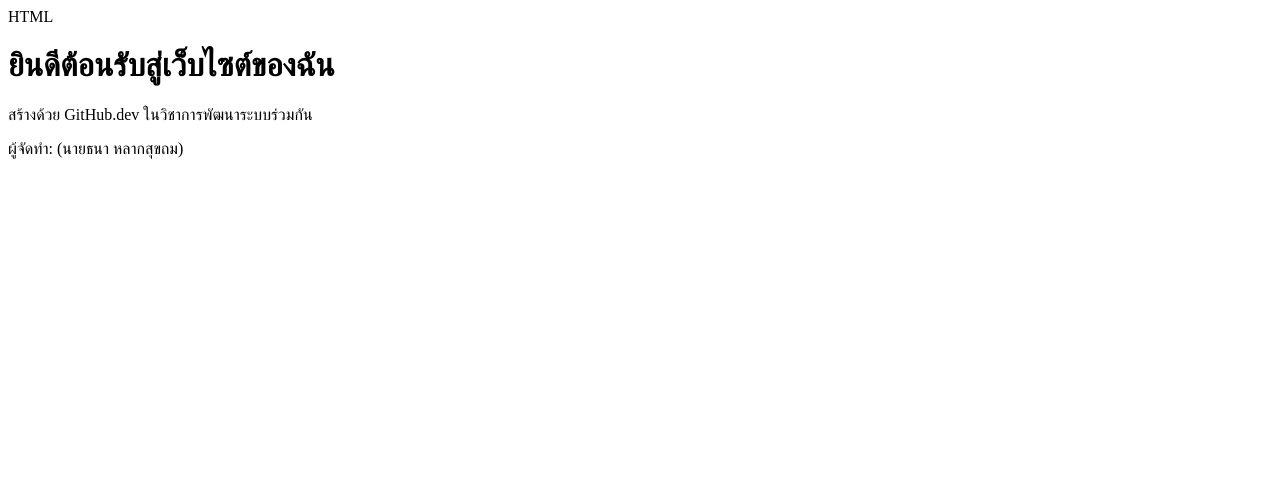
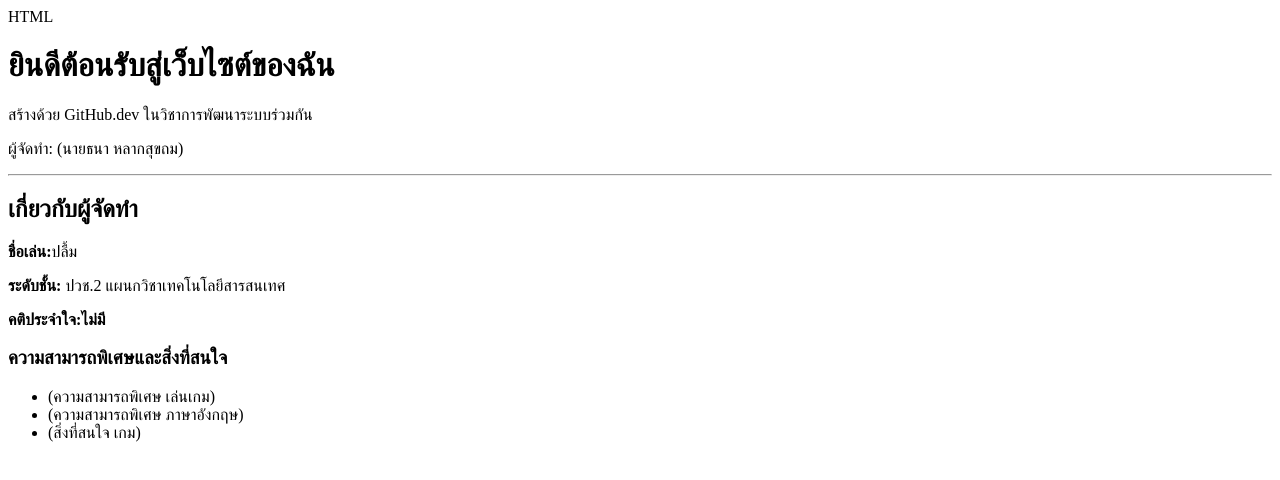
Before and after one commit to Lakgagoo/my-first-repo, a plain HTML site: page index.html in a window 1280 px wide. Drawn offline with Linux system fonts and the light colour scheme.

Commit message:
อัพเดตข้อมูลในสาขา Future Profile

```diff
--- a/index.html
+++ b/index.html
@@ -9,5 +9,18 @@ HTML
     <h1>ยินดีต้อนรับสู่เว็บไซต์ของฉัน</h1>
     <p>สร้างด้วย GitHub.dev ในวิชาการพัฒนาระบบร่วมกัน</p>
     <p>ผู้จัดทำ: (นายธนา หลากสุขถม)</p>
+    </p>
+    <hr>
+    <h2>เกี่ยวกับผู้จัดทำ</h2>
+    <p><strong>ชื่อเล่น:</strong>ปลื้ม</p>
+    <p><strong>ระดับชั้น:</strong> ปวช.2 แผนกวิชาเทคโนโลยีสารสนเทศ</p>
+    <p><strong>คติประจำใจ:ไม่มี</strong></p>
+
+    <h3>ความสามารถพิเศษและสิ่งที่สนใจ</h3>
+    <ul>
+        <li>(ความสามารถพิเศษ เล่นเกม)</li>
+        <li>(ความสามารถพิเศษ ภาษาอังกฤษ)</li>
+        <li>(สิ่งที่สนใจ เกม)</li>
+    </ul>
 </body>
 </html>
```
